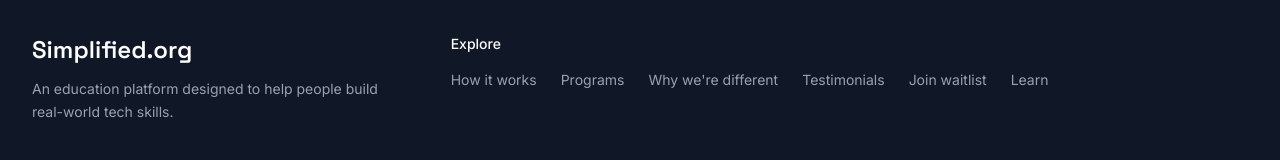
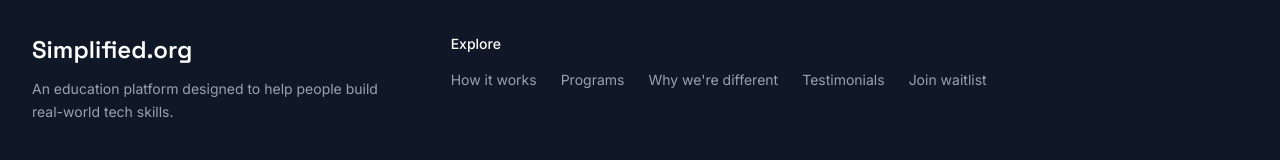
Before and after one commit to MichelMitri1/simplified, a Next.js app: page / in a window 1280 px wide. Shown: the part 8919-9079 px from the top of the page. Built offline with nearby package versions, Linux system fonts and the light colour scheme.

Commit message:
commented out blog page

```diff
--- a/src/app/learn/[slug]/page.tsx
+++ b/src/app/learn/[slug]/page.tsx
@@ -1,7 +1,13 @@
+// BLOG PAGE TEMPORARILY DISABLED
+// Uncomment below to re-enable
+
+/*
 import BlogPostPage from "@/components/blog/BlogPostPage";
 import { learnData } from "@/components/learn/learn.data";
 import type { Metadata } from "next";
+*/
 import { notFound } from "next/navigation";
+/*
 import fs from "fs";
 import path from "path";
 import matter from "gray-matter";
@@ -116,3 +122,12 @@
   const { slug } = await params;
   return <BlogPostPage slug={slug} />;
 }
+*/
+
+type PageProps = {
+  params: Promise<{ slug: string }>;
+};
+
+export default async function Page({ params }: PageProps) {
+  notFound();
+}
--- a/src/app/learn/page.tsx
+++ b/src/app/learn/page.tsx
@@ -1,3 +1,9 @@
+import { notFound } from "next/navigation";
+
+// BLOG PAGE TEMPORARILY DISABLED
+// Uncomment below to re-enable
+
+/*
 import LearnPage from "@/components/learn/LearnPage";
 import type { Metadata } from "next";
 
@@ -46,7 +52,9 @@
     },
   },
 };
+*/
 
 export default function Page() {
-  return <LearnPage />;
+  // return <LearnPage />;
+  notFound();
 }
--- a/src/components/sections/Footer.tsx
+++ b/src/components/sections/Footer.tsx
@@ -65,14 +65,14 @@
                   Join waitlist
                 </a>
               </li>
-              <li>
+              {/* <li>
                 <Link
                   href="/learn"
                   className="text-gray-400 hover:text-white transition-colors duration-200"
                 >
                   Learn
                 </Link>
-              </li>
+              </li> */}
             </ul>
           </div>
         </div>
```
